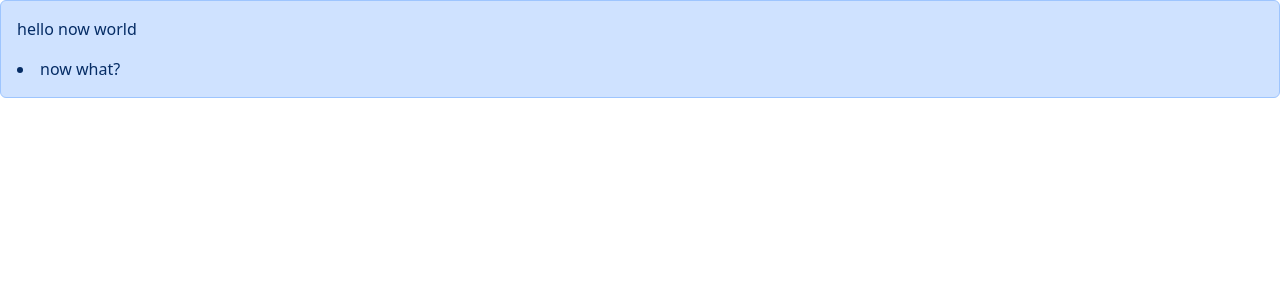
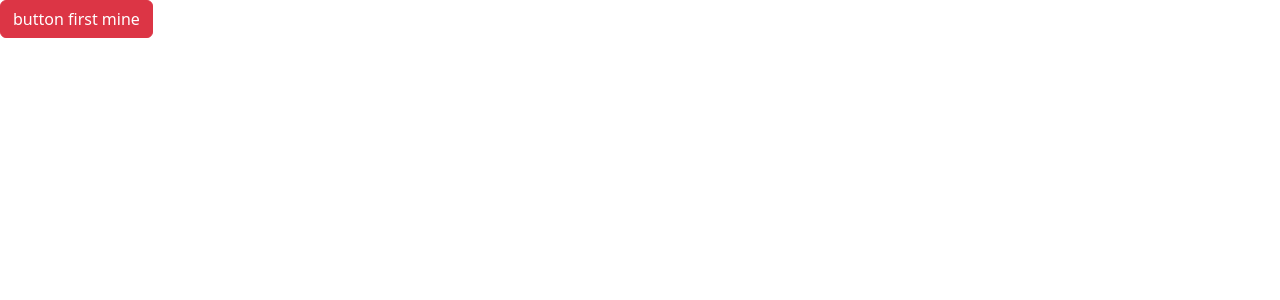
Before and after one commit to kartikeshwar156/React_Indentity_List, a React (Vite) app in the folder react_f_pro/: page / in a window 1280 px wide. Shown: the top 300 px of the page. Built offline with nearby package versions, Linux system fonts and the light colour scheme.

Commit message:
learning about buttons from different branch

```diff
--- a/react_f_pro/src/App.tsx
+++ b/react_f_pro/src/App.tsx
@@ -1,5 +1,4 @@
-import Alert from "./Components/Alert";
-
+import Button from "./Components/Button";
 // Mosh wrote the list and onselectitem function inside the component function.
 let items = ["nda", "pnb", "nzm", "tpj", "hyd"];
 
@@ -7,14 +6,17 @@ function handleSelectitem(item: string) {
   console.log(item);
 }
 
+function print_console(){
+  console.log("clicked the button")
+}
+
 function App() {
   return (
     <>
       <div>
-        <Alert>
-          <p>hello now world</p>
-          <li>now what?</li>
-        </Alert>
+        <Button color="danger" onClick={print_console}>
+          button first mine
+        </Button>
       </div>
     </>
   );
--- a/react_f_pro/src/Components/Alert.tsx
+++ b/react_f_pro/src/Components/Alert.tsx
@@ -2,6 +2,7 @@ import { ReactNode } from "react";
 
 interface props {
 	children: ReactNode;
+	onClick: () => void;
 }
 
 function Alert({children}: props){
--- /dev/null
+++ b/react_f_pro/src/Components/Button.tsx
@@ -0,0 +1,15 @@
+interface props {
+  children: string;
+  color?: "primary" | "danger" | "secondary";
+  onClick: () => void;
+}
+
+function Button({ children, onClick, color}: props) {
+  return (
+    <button className={"btn btn-" + color} onClick={onClick}>
+      {children}
+    </button>
+  );
+}
+
+export default Button;
```
